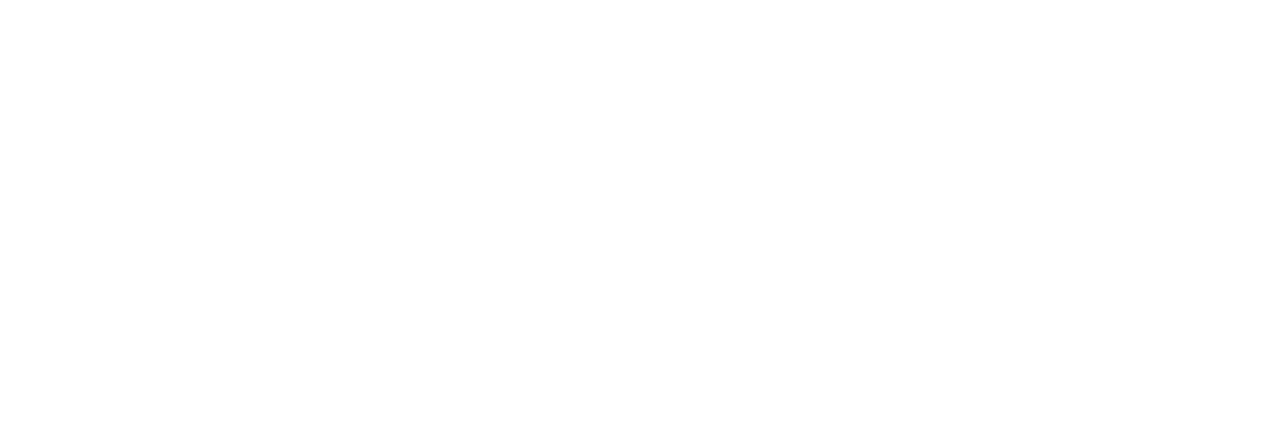
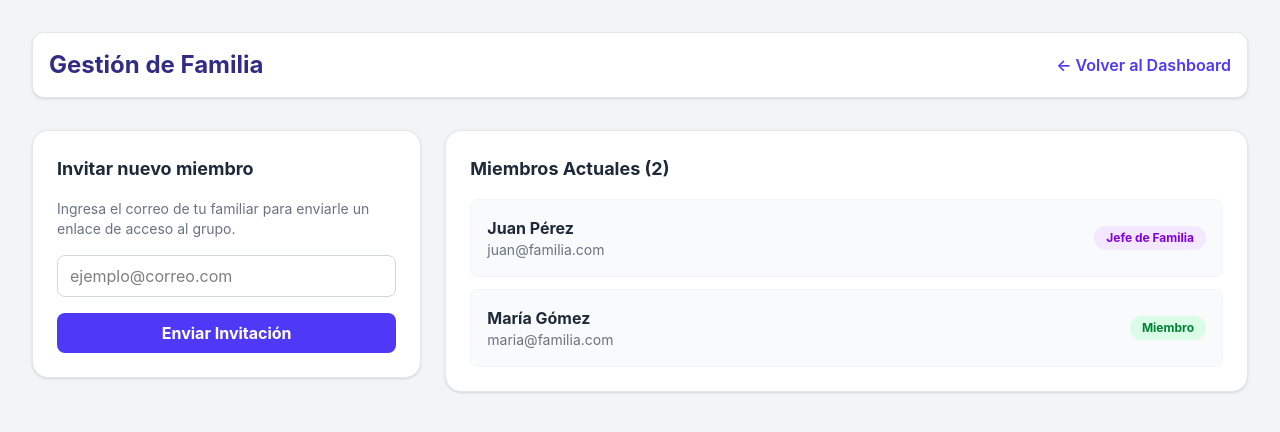
Before and after one commit to Rhoy16/p1prograWebG1, a React (Vite) app in the folder famibalance-app/: page /familia in a window 1280 px wide. Before the commit this address had no page. Shown: the top 432 px of the page. Built offline with nearby package versions, Linux system fonts and the light colour scheme.

Commit message:
Implementar simulación de analisis con ia en Dashboard y crear vista de Grupo Familiar

```diff
--- a/famibalance-app/src/App.jsx
+++ b/famibalance-app/src/App.jsx
@@ -1,16 +1,16 @@
 import { BrowserRouter, Routes, Route } from 'react-router-dom';
 import Login from './views/Login';
 import Dashboard from './views/Dashboard';
-//Bienvenido GitHub 123456789
+import GrupoFamiliar from './views/GrupoFamiliar'; // 1. Importamos la nueva vista
+
 function App() {
   return (
     <BrowserRouter>
       <Routes>
-        {/* Ruta principal: Cuando entres a la web, muestra el Login */}
         <Route path="/" element={<Login />} />
-
-        {/* Ruta del panel: Cuando el login sea exitoso, muestra el Dashboard */}
         <Route path="/dashboard" element={<Dashboard />} />
+        {/* 2. Agregamos la ruta de la familia */}
+        <Route path="/familia" element={<GrupoFamiliar />} />
       </Routes>
     </BrowserRouter>
   );
--- a/famibalance-app/src/views/Dashboard.jsx
+++ b/famibalance-app/src/views/Dashboard.jsx
@@ -2,15 +2,21 @@ import { useState } from "react";
 import { Chart as ChartJS, ArcElement, Tooltip, Legend } from "chart.js";
 import { Pie } from "react-chartjs-2";
 import { movimientosIniciales } from "../mocks/datosFinancieros"; // Importamos el Mock
-
+import { Link } from "react-router-dom";
 ChartJS.register(ArcElement, Tooltip, Legend);
 
 const Dashboard = () => {
-  // 1. Guardamos los datos en el ESTADO de React para poder modificarlos después
   const [movimientos, setMovimientos] = useState(movimientosIniciales);
+
+
   const [nuevoMonto, setNuevoMonto] = useState("");
   const [nuevaCategoria, setNuevaCategoria] = useState("Comida");
   const [nuevoTipo, setNuevoTipo] = useState("gasto");
+
+
+  const [isProcesando, setIsProcesando] = useState(false);
+
+
   const registrarTransaccion = (e) => {
     e.preventDefault();
 
@@ -29,6 +35,29 @@ const Dashboard = () => {
 
 
     setNuevoMonto("");
+  };
+  // Función para simular que esta leyendo un PDF
+  const simularLecturaPDF = (e) => {
+    const archivo = e.target.files[0];
+    if (!archivo) return;
+
+    // Encendemos el estado de carga
+    setIsProcesando(true);
+
+    // Simulamos una demora de red/procesamiento de 2.5 segundos
+    setTimeout(() => {
+      // Autocompletamos los campos del formulario con los datos "leídos"
+      setNuevoTipo("gasto");
+      setNuevaCategoria("Servicios");
+      setNuevoMonto("150.00"); // Simulamos que leyó un recibo de luz de S/ 150
+
+      // Apagamos el estado de carga
+      setIsProcesando(false);
+      alert("IA: Recibo analizado con éxito. Por favor, revisa y confirma los datos.");
+
+      // Reseteamos el input file visualmente
+      e.target.value = null;
+    }, 2500);
   };
   // 2. MATEMÁTICAS AUTOMÁTICAS (Calculamos los totales dinámicamente)
   const ingresosTotales = movimientos
@@ -68,13 +97,37 @@ const Dashboard = () => {
   return (
     <div className="min-h-screen bg-gray-100 p-8">
       {/* Encabezado */}
-      <header className="mb-8">
-        <h1 className="text-4xl font-extrabold text-indigo-900">Resumen Financiero</h1>
-        <p className="text-gray-500 mt-2">Bienvenido a tu panel de control familiar.</p>
+      {/* Encabezado con Botón de Familia */}
+      <header className="mb-8 flex justify-between items-end">
+        <div>
+          <h1 className="text-4xl font-extrabold text-indigo-900">Resumen Financiero</h1>
+          <p className="text-gray-500 mt-2">Bienvenido a tu panel de control familiar.</p>
+        </div>
+
+        <Link
+          to="/familia"
+          className="hidden md:block bg-white text-indigo-600 font-bold py-2 px-4 rounded-lg border border-indigo-200 hover:bg-indigo-50 transition shadow-sm"
+        >
+          Gestionar Familia
+        </Link>
       </header>
       {/* Formulario de Registro Rápido (RF-06) */}
       <section className="bg-white p-6 rounded-2xl shadow-sm border border-gray-200 mb-8">
         <form onSubmit={registrarTransaccion} className="flex flex-col md:flex-row gap-4 items-end">
+
+          {/* NUEVO BOTÓN: Carga de PDF */}
+          <div className="flex-1 w-full border-r pr-4 border-gray-200">
+            <label className="block text-sm font-bold text-indigo-700 mb-1 flex items-center gap-2">
+              ✨ Auto-Llenado IA (PDF)
+            </label>
+            <input
+              type="file"
+              accept=".pdf"
+              onChange={simularLecturaPDF}
+              disabled={isProcesando}
+              className="block w-full text-sm text-gray-500 file:mr-4 file:py-2 file:px-4 file:rounded-lg file:border-0 file:text-sm file:font-semibold file:bg-indigo-50 file:text-indigo-700 hover:file:bg-indigo-100 cursor-pointer disabled:opacity-50"
+            />
+          </div>
 
           <div className="flex-1 w-full">
             <label className="block text-sm font-medium text-gray-700 mb-1">Tipo</label>
@@ -116,11 +169,13 @@ const Dashboard = () => {
             />
           </div>
 
+          {/* Botón dinámico que cambia si está cargando */}
           <button
             type="submit"
-            className="w-full md:w-auto bg-indigo-600 text-white font-bold py-2 px-6 rounded-lg hover:bg-indigo-700 transition h-[42px]"
+            disabled={isProcesando}
+            className={`w-full md:w-auto text-white font-bold py-2 px-6 rounded-lg transition h-[42px] ${isProcesando ? 'bg-gray-400 cursor-not-allowed' : 'bg-indigo-600 hover:bg-indigo-700'}`}
           >
-            Agregar
+            {isProcesando ? 'Procesando...' : 'Agregar'}
           </button>
         </form>
       </section>
--- /dev/null
+++ b/famibalance-app/src/views/GrupoFamiliar.jsx
@@ -0,0 +1,92 @@
+import { useState } from "react";
+import { Link } from "react-router-dom";
+
+const GrupoFamiliar = () => {
+  // Estado inicial simulando una base de datos de usuarios
+  const [miembros, setMiembros] = useState([
+    { id: 1, nombre: "Juan Pérez", rol: "Jefe de Familia", correo: "juan@familia.com" },
+    { id: 2, nombre: "María Gómez", rol: "Miembro", correo: "maria@familia.com" }
+  ]);
+
+  const [nuevoCorreo, setNuevoCorreo] = useState("");
+
+  const invitarMiembro = (e) => {
+    e.preventDefault();
+    if (!nuevoCorreo) return;
+
+    // Simulamos agregar a un nuevo miembro pendiente
+    const nuevoMiembro = {
+      id: Date.now(),
+      nombre: "Invitado Pendiente",
+      rol: "Miembro",
+      correo: nuevoCorreo
+    };
+
+    setMiembros([...miembros, nuevoMiembro]);
+    setNuevoCorreo("");
+    alert("¡Invitación enviada con éxito a " + nuevoCorreo + "!");
+  };
+
+  return (
+    <div className="min-h-screen bg-gray-100 p-8">
+
+      {/* Barra de navegación superior */}
+      <nav className="mb-8 flex justify-between items-center bg-white p-4 rounded-xl shadow-sm border border-gray-200">
+        <h1 className="text-2xl font-bold text-indigo-900">Gestión de Familia</h1>
+        <Link to="/dashboard" className="text-indigo-600 hover:text-indigo-800 font-semibold">
+          ← Volver al Dashboard
+        </Link>
+      </nav>
+
+      <div className="grid grid-cols-1 lg:grid-cols-3 gap-6">
+
+        {/* Columna Izquierda: Formulario de Invitación */}
+        <div className="bg-white p-6 rounded-2xl shadow-sm border border-gray-200 lg:col-span-1 h-fit">
+          <h2 className="text-lg font-bold text-gray-800 mb-4">Invitar nuevo miembro</h2>
+          <p className="text-sm text-gray-500 mb-4">
+            Ingresa el correo de tu familiar para enviarle un enlace de acceso al grupo.
+          </p>
+
+          <form onSubmit={invitarMiembro}>
+            <input
+              type="email"
+              value={nuevoCorreo}
+              onChange={(e) => setNuevoCorreo(e.target.value)}
+              placeholder="ejemplo@correo.com"
+              className="w-full border border-gray-300 rounded-lg px-3 py-2 mb-4 focus:ring-2 focus:ring-indigo-500"
+              required
+            />
+            <button
+              type="submit"
+              className="w-full bg-indigo-600 text-white font-bold py-2 px-4 rounded-lg hover:bg-indigo-700 transition"
+            >
+              Enviar Invitación
+            </button>
+          </form>
+        </div>
+
+        {/* Columna Derecha: Lista de Miembros Actuales */}
+        <div className="bg-white p-6 rounded-2xl shadow-sm border border-gray-200 lg:col-span-2">
+          <h2 className="text-lg font-bold text-gray-800 mb-4">Miembros Actuales ({miembros.length})</h2>
+
+          <div className="flex flex-col gap-3">
+            {miembros.map((miembro) => (
+              <div key={miembro.id} className="flex justify-between items-center p-4 border border-gray-100 rounded-lg bg-gray-50">
+                <div>
+                  <p className="font-bold text-gray-800">{miembro.nombre}</p>
+                  <p className="text-sm text-gray-500">{miembro.correo}</p>
+                </div>
+                <span className={`px-3 py-1 rounded-full text-xs font-bold ${miembro.rol === 'Jefe de Familia' ? 'bg-purple-100 text-purple-700' : 'bg-green-100 text-green-700'}`}>
+                  {miembro.rol}
+                </span>
+              </div>
+            ))}
+          </div>
+        </div>
+
+      </div>
+    </div>
+  );
+};
+
+export default GrupoFamiliar;
```
